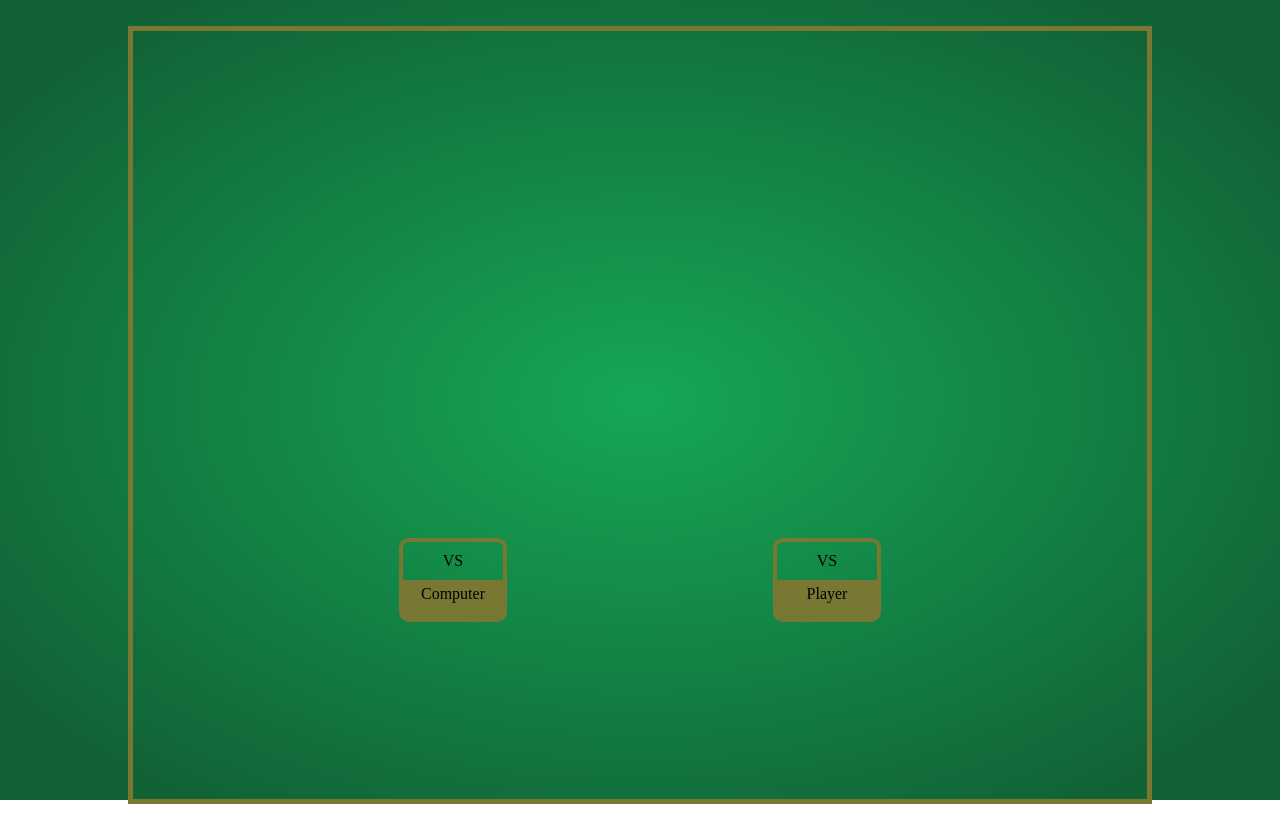
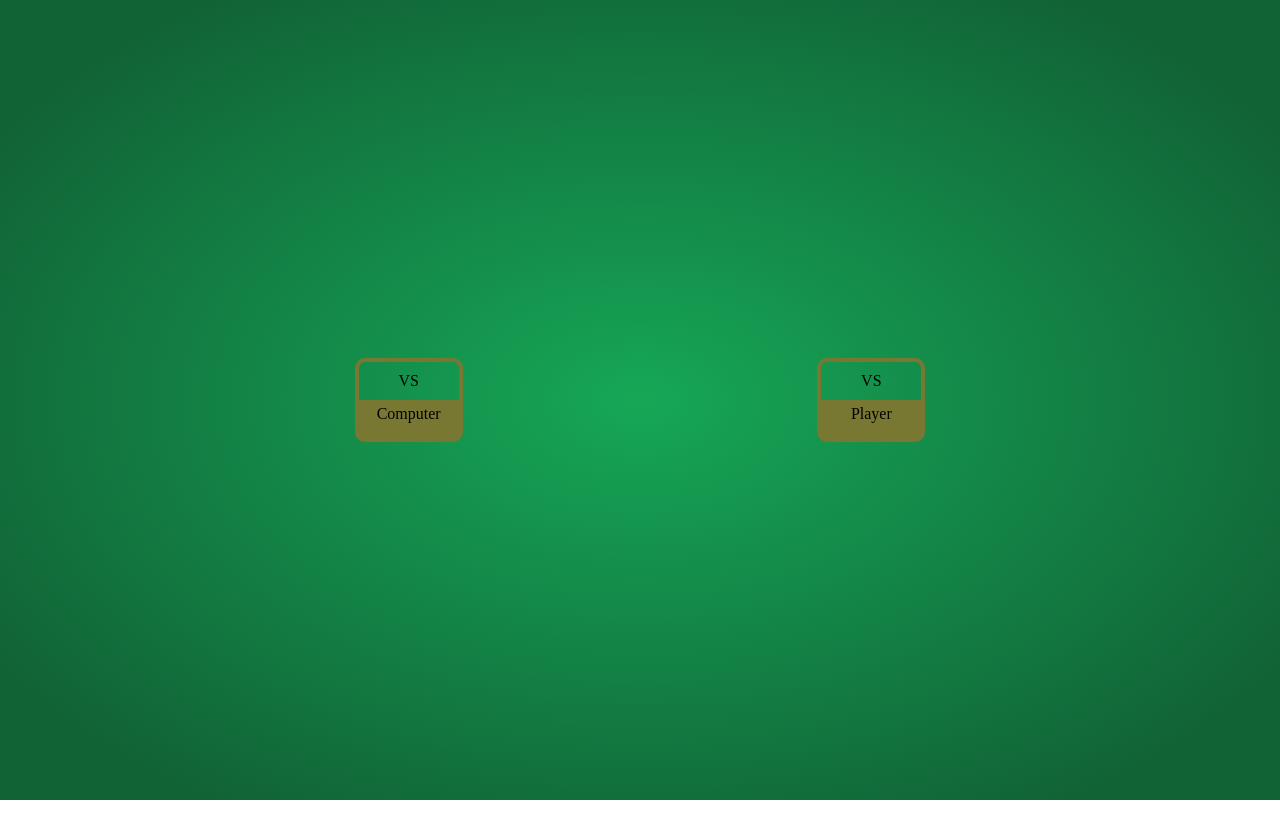
Before and after one commit to SayedMohammadHaider/board-test, a plain HTML site: page index.html in a window 1280 px wide. Drawn offline with Linux system fonts and the light colour scheme.

Commit message:
make div at center

```diff
--- a/css/index.css
+++ b/css/index.css
@@ -19,22 +19,18 @@ body {
 }
 
 .outerContent {
-    padding: 2% 10%;
-    height: 96%;
+    height: 100%;
 }
 
 .innerContent {
     height: 100%;
-    border: 5px solid #787833;
 }
 
 .boxes {
-    /* grid-template-columns: 1fr 1fr; */
-    display: grid;
-    /* place-items: center; */
-    margin-top: 50%;
     justify-content: space-evenly;
-    grid-auto-flow: column;
+    align-items: center;
+    display: flex;
+    height: 100%;
 }
 
 .boxDesign {
```
